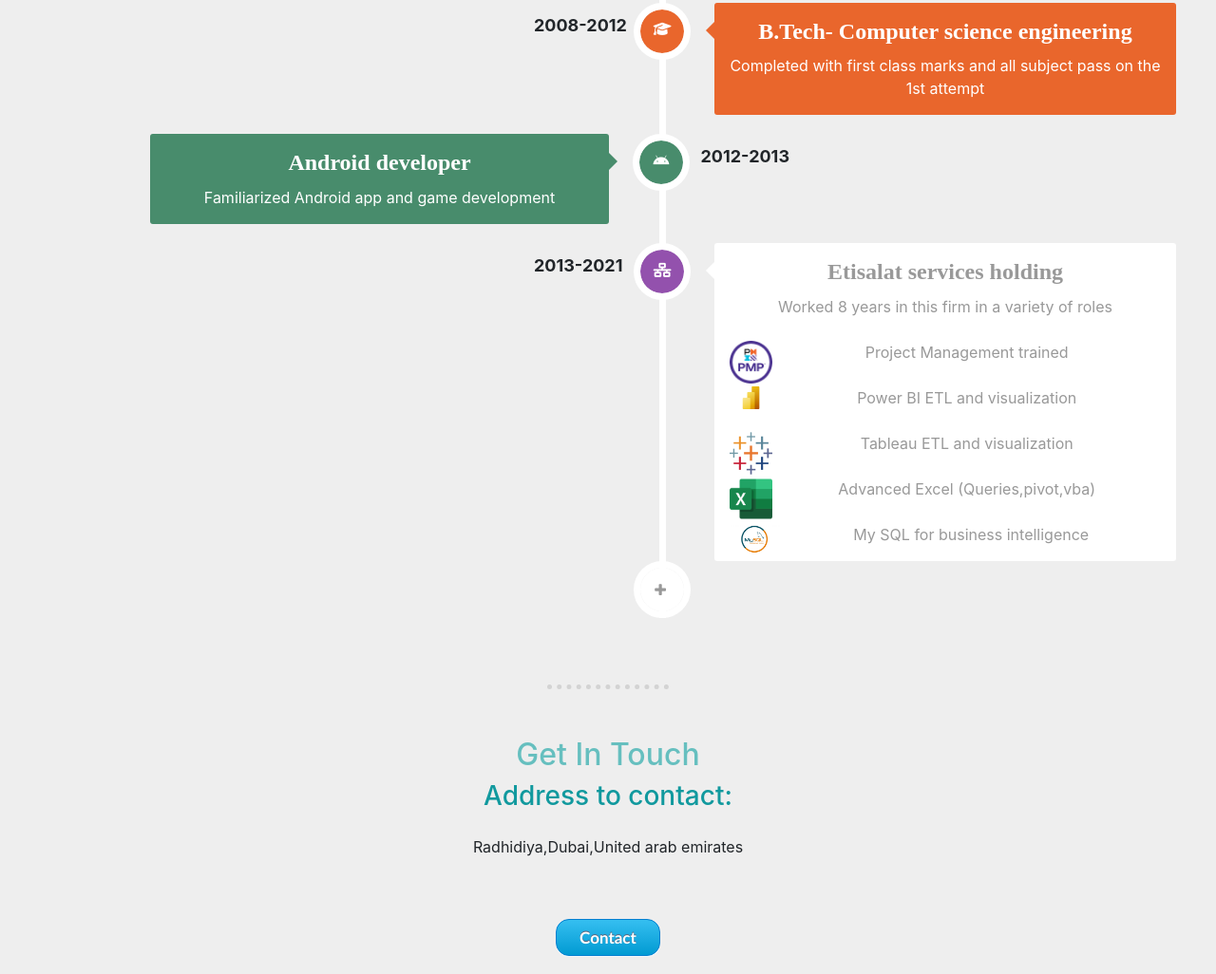
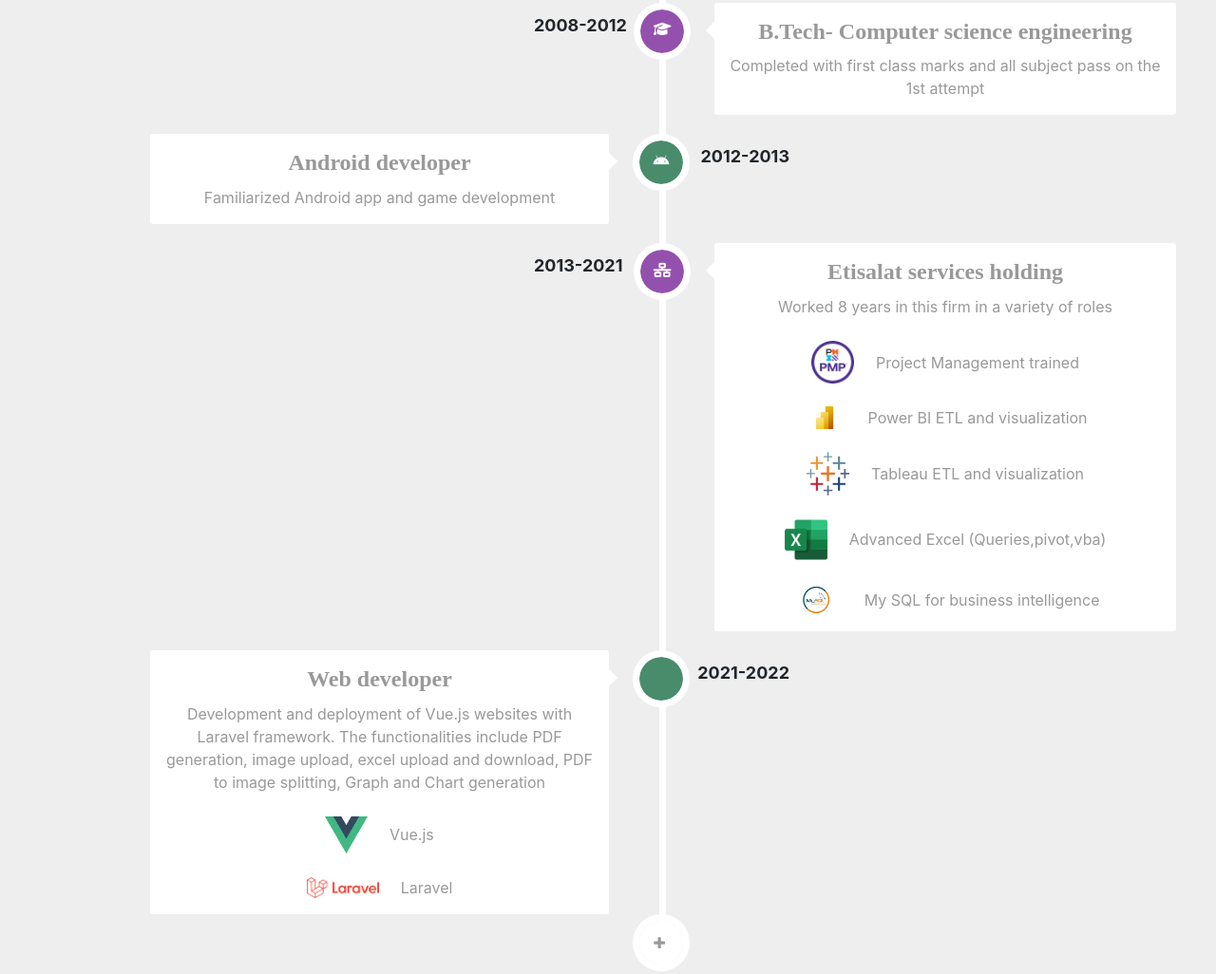
Before and after one commit to NiyogJob/cv, a plain HTML site: page timeline.html in a window 1280 px wide. Shown: the part 396-1422 px from the top of the page at 95% size. Drawn offline with nearby package versions, Linux system fonts and the light colour scheme; a web font is replaced by a local one.

Commit message:
CV revisions to add Vue experience

```diff
--- a/css/styles.css
+++ b/css/styles.css
@@ -245,7 +245,7 @@ hr{
 
     display: flex;
     justify-content: center;
-    column-gap: 10%;
+    column-gap: 7%;
     margin-top: 2%;
 
 }
--- a/css/timeline.css
+++ b/css/timeline.css
@@ -174,7 +174,7 @@ body{
   color: #fff;
 }
 .timeline-centered .timeline-entry .timeline-entry-inner .timeline-icon.bg-success {
-  background-color: #5cb85c;
+  background-color: #b9ceb9;
   color: #fff;
 }
 .timeline-centered .timeline-entry .timeline-entry-inner .timeline-icon.bg-info {
--- a/timeline.html
+++ b/timeline.html
@@ -76,7 +76,7 @@
                         <div class="timeline-entry-inner ">
                             <time datetime="2014-01-10T03:45" class="timeline-time"><span>2008</span><span></span></time>
                             <div class="timeline-icon bg-green"><i class="fas fa-graduation-cap icon-img"></i></div>
-                            <div class="timeline-label bg-green left"><h4 class="timeline-title">Higher secondary school</h4>
+                            <div class="timeline-label  left"><h4 class="timeline-title">Higher secondary school</h4>
 
                             <p>Completed higher secondary education with top most grade in the school </p></div>
                         </div>
@@ -84,8 +84,8 @@
                     <article class="timeline-entry">
                         <div class="timeline-entry-inner ">
                             <time datetime="2014-01-09T13:22" class="timeline-time"><span>2008-2012</span><span></span></time>
-                            <div class="timeline-icon bg-orange"><i class="fas fa-graduation-cap icon-img"></i></i></div>
-                            <div class="timeline-label bg-orange right"><h4 class="timeline-title">B.Tech- Computer science engineering</h4>
+                            <div class="timeline-icon bg-violet"><i class="fas fa-graduation-cap icon-img"></i></i></div>
+                            <div class="timeline-label right"><h4 class="timeline-title">B.Tech- Computer science engineering</h4>
 
                             <p>Completed with first class marks and all subject pass on the 1st attempt</p></div>
                         </div>
@@ -97,7 +97,7 @@
                       <div class="timeline-entry-inner ">
                           <time datetime="2014-01-10T03:45" class="timeline-time"><span>2012-2013</span><span></span></time>
                           <div class="timeline-icon bg-green"><i class="fab fa-android"></i></div>
-                          <div class="timeline-label bg-green left"><h4 class="timeline-title">Android developer</h4>
+                          <div class="timeline-label  left"><h4 class="timeline-title">Android developer</h4>
 
                           <p>Familiarized Android app and game development</p></div>
                       </div>
@@ -111,28 +111,28 @@
 
                         <p>Worked 8 years in this firm in a variety of roles</p><br>
 
-                              <div class="imgtext">
+                              <div class="imgtext" style="display: flex;align-items: center;justify-content: center;column-gap: 5%;">
                                 <img src="images/pmp-badge.png" alt="" class="timeline-img pull-left" style="width: 10%;">
                                 <p>Project Management trained</p>
                               </div>
                                   <br>
 
-                              <div class="imgtext">
+                              <div class="imgtext" style="display: flex;align-items: center;justify-content: center;column-gap: 5%;">
                                 <img src="images/powerbi.png" alt="" class="timeline-img pull-left" style="width: 10%;">
                                 <p>Power BI ETL and visualization</p>
                               </div>
                                   <br>
-                              <div class="imgtext">
+                              <div class="imgtext" style="display: flex;align-items: center;justify-content: center;column-gap: 5%;">
                                 <img src="images/tableau-software.png" alt="" class="timeline-img pull-left" style="width: 10%;">
                                 <p>Tableau ETL and visualization</p>
                               </div>
                                 <br>
-                              <div class="imgtext" style="text-align: center;">
+                              <div class="imgtext" style="display: flex;align-items: center;justify-content: center;column-gap: 5%;">
                                 <img src="images/excel.png" alt="" class="timeline-img pull-left" style="width: 10%;">
                                 <p>Advanced Excel (Queries,pivot,vba)</p>
                               </div>
                               <br>
-                              <div class="imgtext" style="text-align: center;">
+                              <div class="imgtext" style="display: flex;align-items: center;justify-content: center;column-gap: 5%;">
                                 <img src="images/MySQL-Logo.jpg" alt="" class="timeline-img pull-left" style="width: 12%;">
                                 <p>My SQL for business intelligence</p>
                               </div>
@@ -141,10 +141,36 @@
                       </div>
                     </div>
 
-                    <div class="timeline-entry-inner">
-                      <div style="-webkit-transform: rotate(-90deg); -moz-transform: rotate(-90deg);" class="timeline-icon"><i class="fa fa-plus"></i></div>
-              </div>
+
                 </article>
+
+                <article class="timeline-entry left-aligned">
+                  <div class="timeline-entry-inner ">
+                      <time datetime="2014-01-10T03:45" class="timeline-time"><span>2021-2022</span><span></span></time>
+                      <div class="timeline-icon bg-green">
+                        <!-- <i class="fa-globe"></i> -->
+                      </div>
+                      <div class="timeline-label left"><h4 class="timeline-title">Web developer</h4>
+
+                      <p>Development and deployment of Vue.js websites with Laravel framework. The functionalities include PDF generation, image upload, excel upload and download, PDF to image splitting, Graph and Chart generation</p><br/>
+                      <div class="imgtext" style="display: flex;align-items: center;justify-content: center;column-gap: 5%;">
+                        <img src="images/vueimg.png" alt="" class="timeline-img pull-left" style="width: 10%;">
+                        <p>Vue.js</p>
+                      </div>
+                      <br>
+                      <div class="imgtext" style="display: flex;align-items: center;justify-content: center;column-gap: 5%;">
+                        <img src="images/laravelimg.png" alt="" class="timeline-img pull-left" style="width: 17%;">
+                        <p>Laravel</p>
+                      </div>
+                    </div>
+
+
+                  </div>
+
+                  <div class="timeline-entry-inner">
+                    <div style="-webkit-transform: rotate(-90deg); -moz-transform: rotate(-90deg);" class="timeline-icon"><i class="fa fa-plus"></i></div>
+            </div>
+              </article>
 
                 </div>
             </div>
```
Also changed, not shown: index.html (+16 -11 lines), images/laravelimg.png (added), images/vueimg.png (added).
